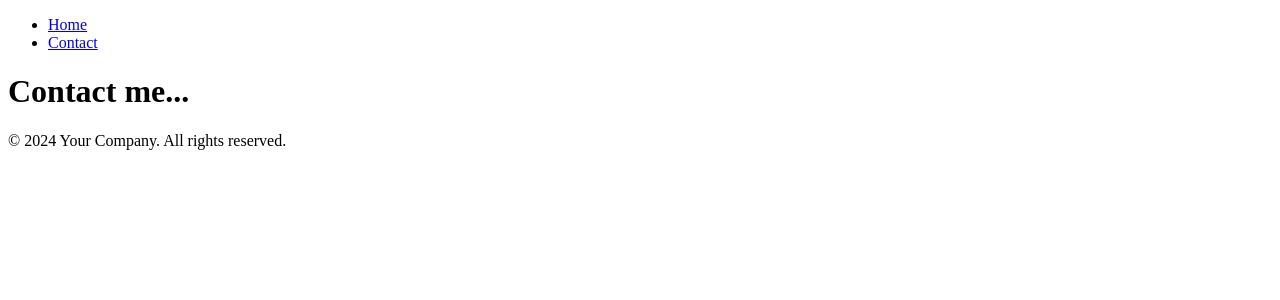
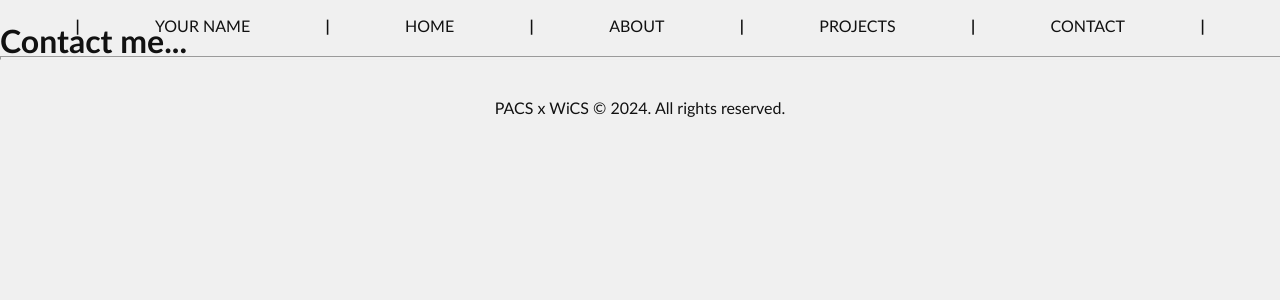
Before and after one commit to PACS-TMU/pacsxwics-flask-intro, a Flask app: page /contact in a window 1280 px wide. Shown: the top 300 px of the page. Run offline with Flask 3, Linux system fonts and the light colour scheme.

Commit message:
starting layout and hero section

```diff
--- a/static/css/styles.css
+++ b/static/css/styles.css
@@ -0,0 +1,83 @@
+/* General CSS */
+:root {
+    --background: #f0f0f0;
+    --foreground: #111111;
+}
+
+html {
+    font-family:'Gill Sans', 'Gill Sans MT', Calibri, 'Trebuchet MS', sans-serif;
+    background-color: var(--background);
+    color: var(--foreground);
+}
+
+body {
+    margin: 0;
+    padding: 0;
+    max-width: 1440px;
+}
+
+.first-section {
+    padding-top: 4rem;
+}
+
+/* Might be unnecessary */
+.last-section {
+    padding-bottom: 2rem;
+}
+
+/* Navbar CSS */
+nav {
+    position: fixed;
+    top: 0;
+    left: 0;
+    width: 100vw;
+    height: 4rem;
+}
+
+.navlist {
+    display: flex;
+    flex-direction: row;
+    justify-content: space-evenly;
+    justify-items: center;
+    list-style: none;
+    padding: 0;
+}
+
+.nav-vl {
+    font-weight: bold;
+}
+
+.navlist a {
+    color: var(--foreground);
+    text-decoration: none;
+}
+
+.navlist a:hover {
+    color: blueviolet;
+    transition: ease-in-out 300ms;
+}
+
+hr {
+    position: fixed;
+    top: 3rem;
+    left: 0;
+    width: 100vw;
+    height: 2px;
+}
+
+/* Hero CSS */
+#hero-grid {
+    display: grid;
+    grid-template-columns: 40% 60%;
+}
+
+
+
+/* Footer CSS */
+footer {
+    display: flex;
+    width: 100vw;
+    height: 4rem;
+    justify-content: center;
+    justify-items: center;
+}
--- a/templates/base.html
+++ b/templates/base.html
@@ -1,24 +1,69 @@
 <!DOCTYPE html>
 <html lang="en">
+
 <head>
   <meta charset="UTF-8" />
   <meta name="viewport" content="width=device-width, initial-scale=1.0" />
   <title>{% block title %}Home{% endblock %}</title>
+  <link rel="stylesheet" href="/static/css/styles.css">
 </head>
+
 <body>
   <!--Navbar-->
   <nav>
-      <ul>
-        <li><a href="/">Home</a></li>
-        <li><a href="/contact">Contact</a></li>
+    <ul class="navlist">
+      <li class="nav-vl">
+        |
+      </li>
+      <li>
+        YOUR NAME
+      </li>
+      <li class="nav-vl">
+        |
+      </li>
+      <li>
+        <a href="/">
+          HOME
+        </a>
+      </li>
+      <li class="nav-vl">
+        |
+      </li>
+      <li>
+        <a href="">
+          ABOUT
+        </a>
+      </li>
+      <li class="nav-vl">
+        |
+      </li>
+      <li>
+        <a href="">
+          PROJECTS
+        </a>
+      </li>
+      <li class="nav-vl">
+        |
+      </li>
+      <li>
+        <a href="/contact">
+          CONTACT
+        </a>
+      </li>
+      <li class="nav-vl">
+        |
+      </li>
     </ul>
   </nav>
+  <hr />
+
   <!--rest of the page-->
   {% block content %}{% endblock %}
 
   <!--footer-->
   <footer>
-      <p>&copy; 2024 Your Company. All rights reserved.</p>
+    <p>PACS x WiCS &copy; 2024. All rights reserved.</p>
   </footer>
 </body>
+
 </html>
```
Also changed, not shown: templates/index.html (+21 -4 lines). Lines whose indentation alone changed are shown as unchanged.
